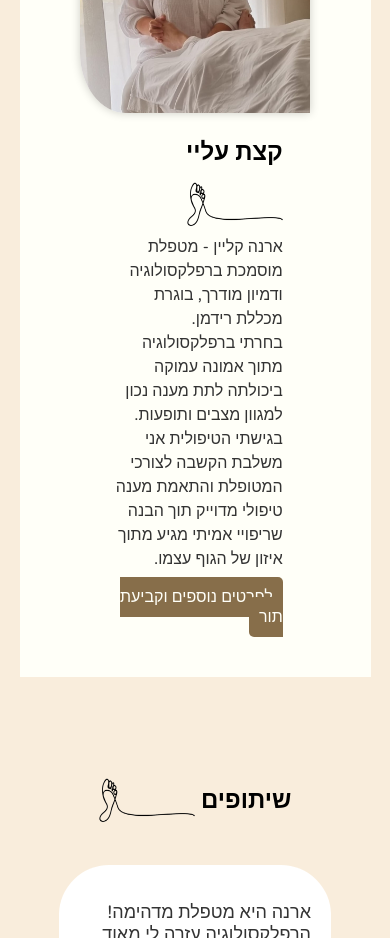
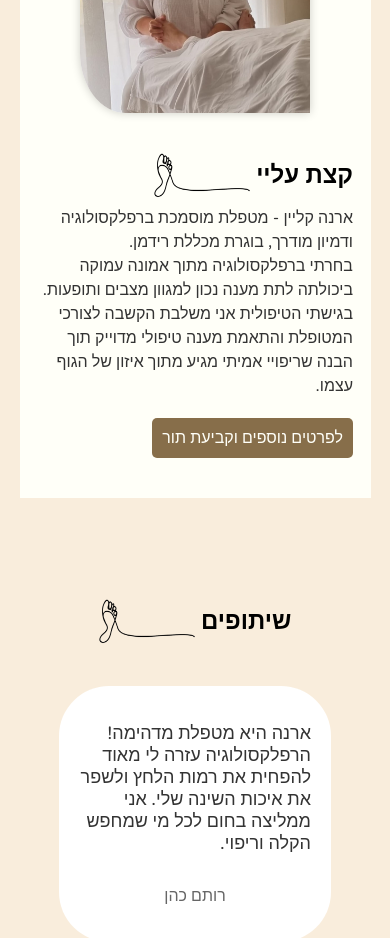
Before and after one commit to gefenbar/orna-reflexology, a React (Create React App) app: page / in a window 390 px wide. Shown: the part 1120-2058 px from the top of the page. Built offline with nearby package versions, Linux system fonts and the light colour scheme.

Commit message:
multiple desig changes and additions

```diff
--- a/src/App.css
+++ b/src/App.css
@@ -545,18 +545,18 @@ section {
 }
 /* About Section */
 .about-section .about-text-container {
-  width:50%;
+  width: 50%;
   align-self: center;
   text-align: right;
-  /* padding-right: 5%; */
-  padding: 0;
+  padding-right: 5%;
+  padding-left: 5%;
 }
 
 .about-section .about-text-container p {
   font-size: 16px;
   line-height: 1.5;
-  /* margin-bottom: 30px; */
-  width: 100%;
+  margin-bottom: 30px;
+  width: 80%;
 }
 
 .about-section .about-text-container .contact-link {
@@ -625,20 +625,27 @@ section {
 
 
 @media (max-width: 900px) {
-  .about-content {
+
+  .about-section .about-content {
     flex-direction: column;
   }
-  .about-image-container,
-  .about-text-container {
+  .about-section .about-image-container,
+  .about-section .about-text-container {
     width: 100%;
   }
-  .about-text-container p {
+  .about-section .about-text-container p {
     width: 100%;
   }
-  .about-image-container img {
+  .about-section .about-image-container img {
     width: 230px;
     height: 300px;
   }
+
+
+
+  /* .about-section .about-text-container {
+    width:100%;
+} */
 }
 
 .about h2 {
```
